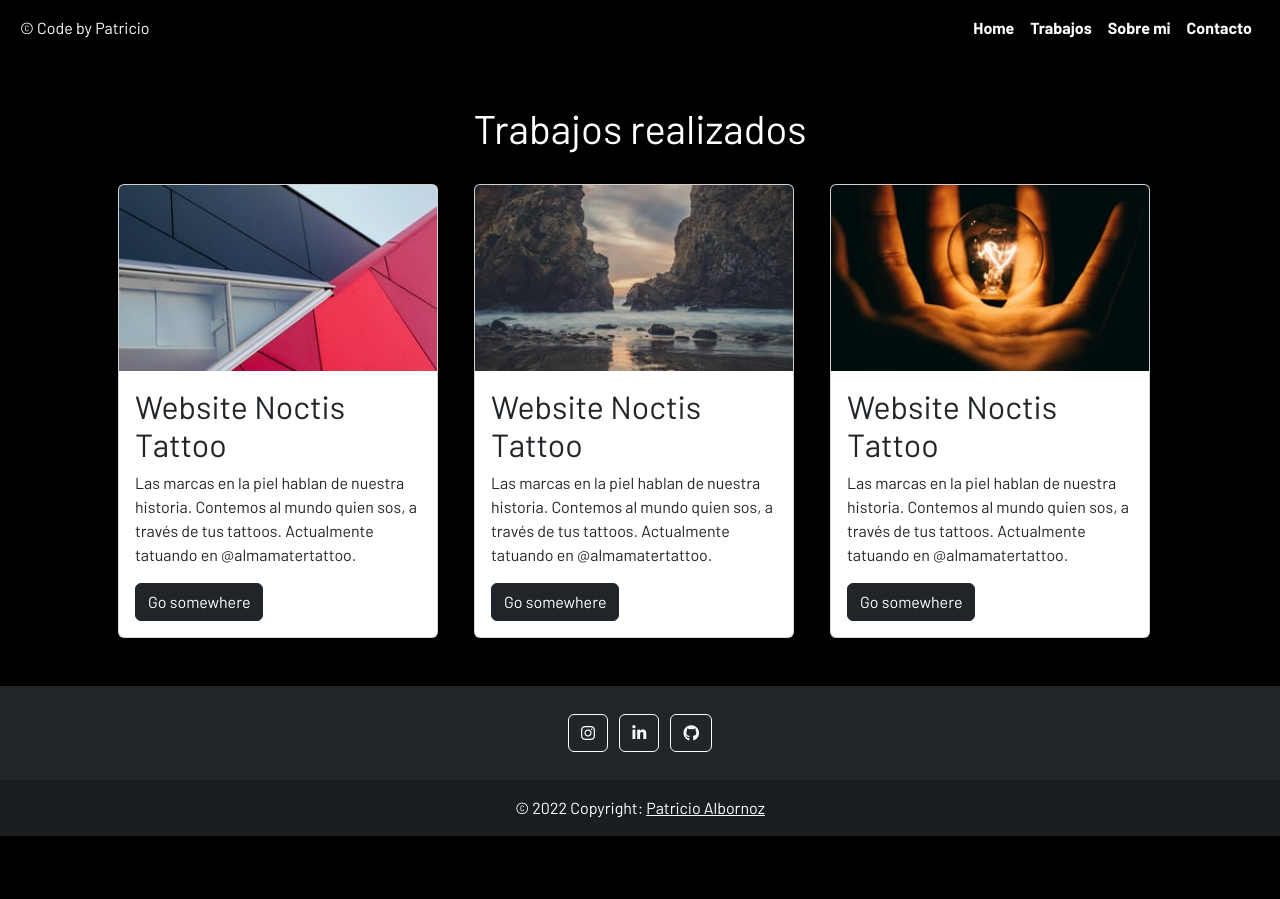
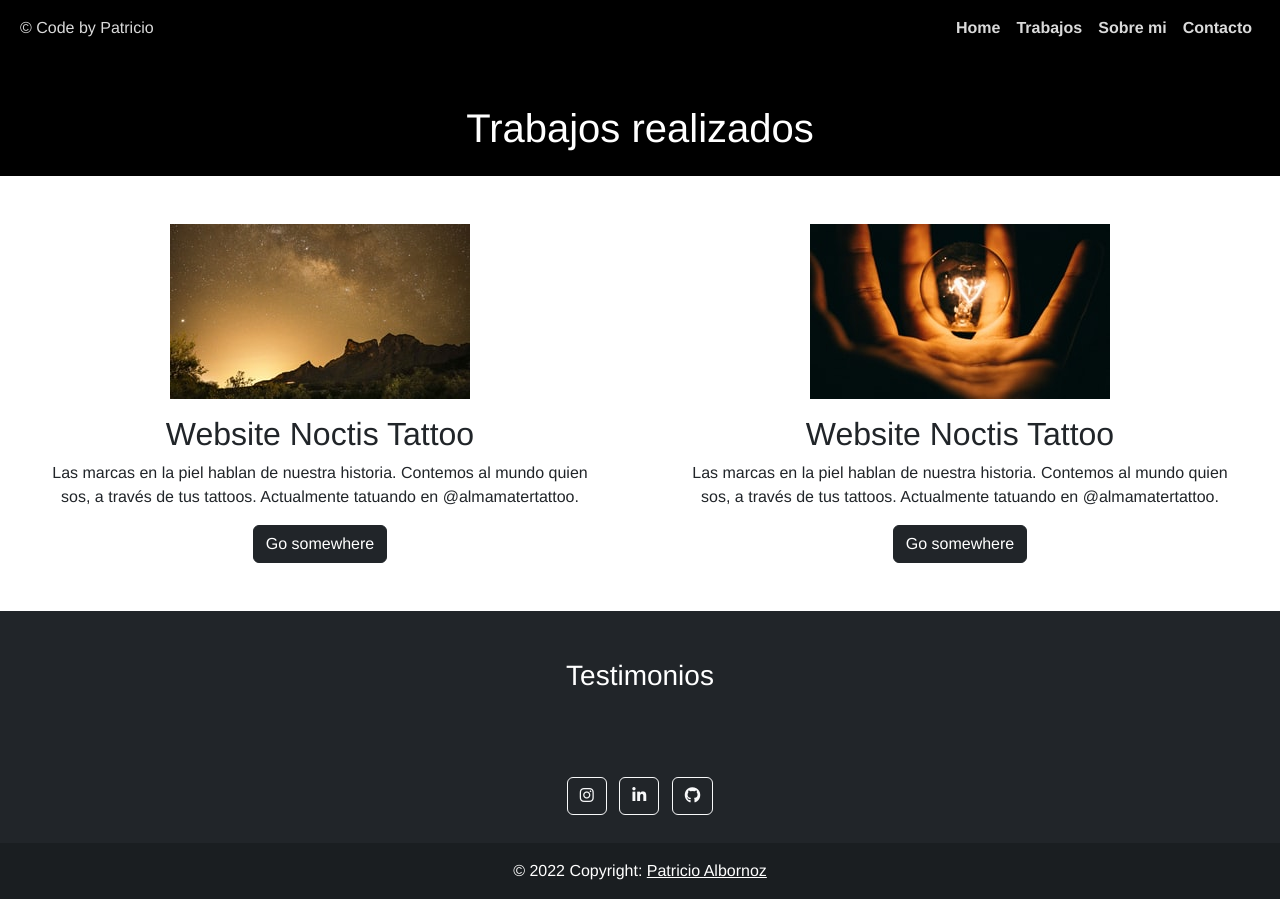
Before and after one commit to pato-1441/portfolio, a website: page pages/projects.html in a window 1280 px wide. Before the commit the page ends 836 px from the top, so only its background shows below. Drawn offline with nearby package versions, Linux system fonts and the light colour scheme.

Commit message:
work in progress

```diff
--- a/pages/projects.html
+++ b/pages/projects.html
@@ -8,8 +8,7 @@
   <link rel="shortcut icon" href="../assets/subpatos72.png" type="image/x-icon">
   <link rel="preconnect" href="https://fonts.googleapis.com">
   <link rel="preconnect" href="https://fonts.gstatic.com" crossorigin>
-  <link href="https://fonts.googleapis.com/css2?family=Barlow:ital,wght@0,300;0,400;0,700;1,500&display=swap"
-    rel="stylesheet">
+  <link href="https://fonts.googleapis.com/css2?family=Arimo:wght@400;600;700&display=swap" rel="stylesheet">
   <script src="https://kit.fontawesome.com/2a09230c59.js" crossorigin="anonymous"></script>
   <link href="https://cdn.jsdelivr.net/npm/bootstrap@5.2.0-beta1/dist/css/bootstrap.min.css" rel="stylesheet"
     integrity="sha384-0evHe/X+R7YkIZDRvuzKMRqM+OrBnVFBL6DOitfPri4tjfHxaWutUpFmBp4vmVor" crossorigin="anonymous">
@@ -51,51 +50,41 @@
   <!--arranca main-->
   <main>
     <!--arrancan cards/galery-->
-    <section class="container galery p-5" data-aos="zoom-in" data-aos-delay="100" data-aos-duration="1000"">
-      <h1 class=" whiteColorText pb-3 text-center">Trabajos realizados</h1>
-      <div class="row pt-2">
-        <div class="col">
-        <!--arranca carduno-->
-          <div class="card" style="width: 20rem;">
-            <img src="../assets/img1.jpg" class="card-img-top" alt="trabajo1">
-            <div class="card-body">
-              <h2 class="card-title">Website Noctis Tattoo</h2>
-              <p class="card-text">Las marcas en la piel hablan de nuestra historia. Contemos al mundo quien sos, a
-                través de tus tattoos. Actualmente tatuando en @almamatertattoo.</p>
-              <a href="#" class="btn btn-dark">Go somewhere</a>
-            </div>
+    <h1 class=" whiteColorText pt-5 pb-3 text-center">Trabajos realizados</h1>
+
+    <section class="container-fluid galery">
+      <div class="row">
+        <!--empieza item galery-->
+        <div class="col-12 col-lg-6 p-5 text-center">
+          <img src="../assets/img6.jpg" alt="img6">
+          <div class="galeryItemText">
+            <h2 class="pt-3">Website Noctis Tattoo</h2>
+            <p class="">Las marcas en la piel hablan de nuestra historia. Contemos al mundo quien sos, a
+              través de tus tattoos. Actualmente tatuando en @almamatertattoo.</p>
+            <a href="#" class="btn btn-dark">Go somewhere</a>
           </div>
         </div>
-        <!--termina carduno-->
-        <!--arranca cardDos-->
-        <div class="col">
-          <div class="card" style="width: 20rem;">
-            <img src="../assets/img2.jpg" class="card-img-top" alt="trabajo1">
-            <div class="card-body">
-              <h2 class="card-title">Website Noctis Tattoo</h2>
-              <p class="card-text">Las marcas en la piel hablan de nuestra historia. Contemos al mundo quien sos, a
-                través de tus tattoos. Actualmente tatuando en @almamatertattoo.</p>
-              <a href="#" class="btn btn-dark">Go somewhere</a>
-            </div>
+        <!--termina item galery-->
+        <!--empieza item galery-->
+        <div class="col-12 col-lg-6 p-5 text-center">
+          <img src="../assets/img3.jpg" alt="img6">
+          <div class="galeryItemText">
+            <h2 class="pt-3">Website Noctis Tattoo</h2>
+            <p class="">Las marcas en la piel hablan de nuestra historia. Contemos al mundo quien sos, a
+              través de tus tattoos. Actualmente tatuando en @almamatertattoo.</p>
+            <a href="#" class="btn btn-dark">Go somewhere</a>
           </div>
         </div>
-        <!--termina cardDos-->
-        <!--arranca cardTres-->
-        <div class="col">
-          <div class="card" style="width: 20rem;">
-            <img src="../assets/img3.jpg" class="card-img-top" alt="trabajo1">
-            <div class="card-body">
-              <h2 class="card-title">Website Noctis Tattoo</h2>
-              <p class="card-text">Las marcas en la piel hablan de nuestra historia. Contemos al mundo quien sos, a
-                través de tus tattoos. Actualmente tatuando en @almamatertattoo.</p>
-              <a href="#" class="btn btn-dark">Go somewhere</a>
-            </div>
-          </div>
-        </div>
-        <!--termina cardTres-->
       </div>
     </section>
     <!--terminan cards/galery-->
+    <section class="container-fluid bg-dark">
+      <div class="row">
+        <div class="col">
+          <h3 class="text-center whiteColorText p-5">Testimonios</h3>
+        </div>
+      </div>
+    </section>
   </main>
   <!--arranca footer-->
   <footer class="mt-auto bg-dark text-center text-white">
--- a/sass/main.scss
+++ b/sass/main.scss
@@ -1,5 +1,5 @@
 *{
-    font-family: 'Barlow', sans-serif;
+    font-family: 'Arimo', sans-serif;
 }
 
 .bodyColor{
@@ -11,11 +11,11 @@
 }
 
 .navIcons{
-    color: #fff;
+    color: rgb(218, 218, 218);
     text-decoration: none;
 
     &:hover{
-    color:rgb(255, 0, 0);}
+    color:rgb(255, 255, 255);}
 }
 
 .blackColorText{
@@ -31,7 +31,7 @@
 }
 
 .galery{
-    background-color: rgb(0, 0, 0);
+    background-color: rgb(255, 255, 255);
 }
 
 .galeryCards{
```
Also changed, not shown: index.html (+3 -3 lines), pages/about.html (+1 -2 lines), pages/contact.html (+1 -2 lines), css/main.css.
